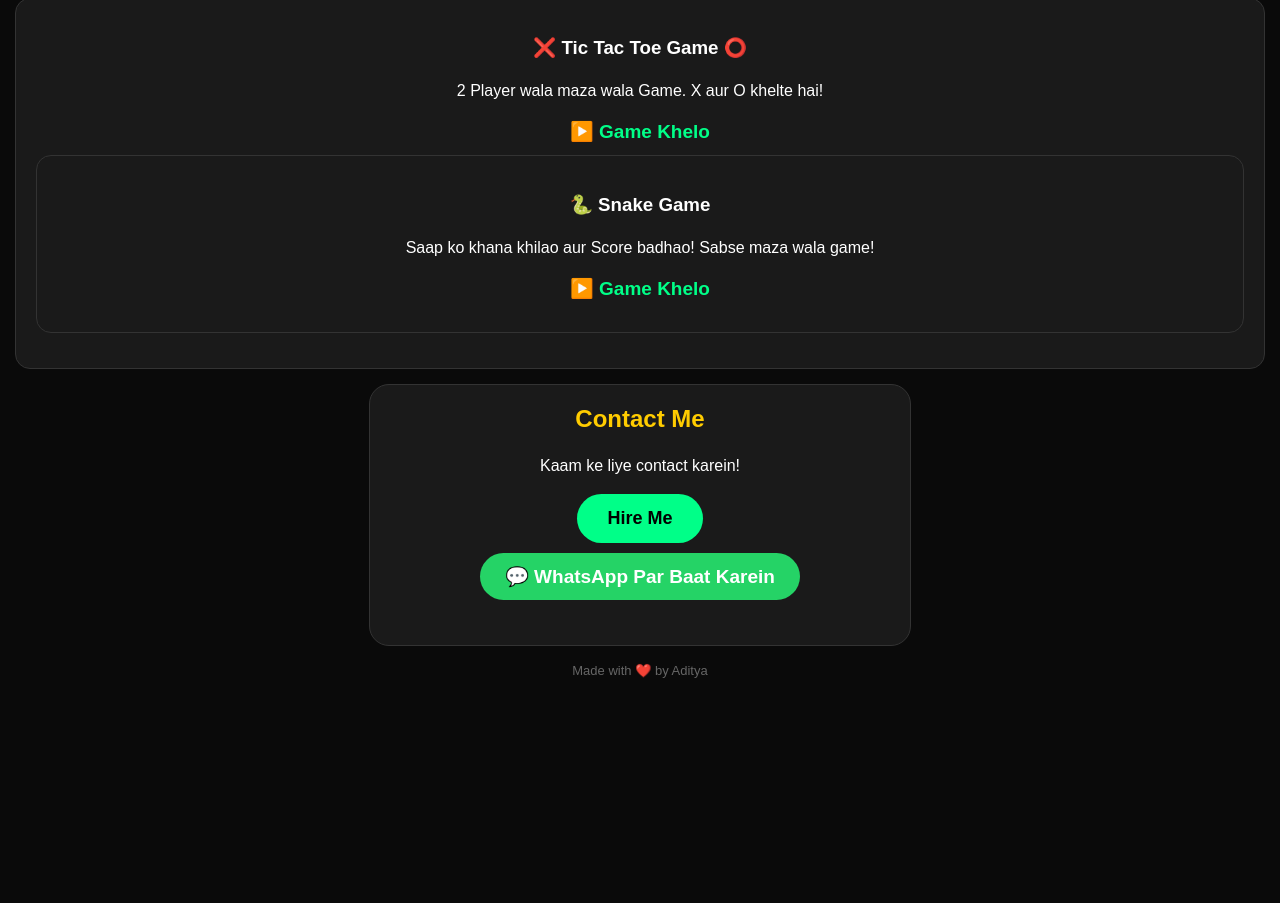
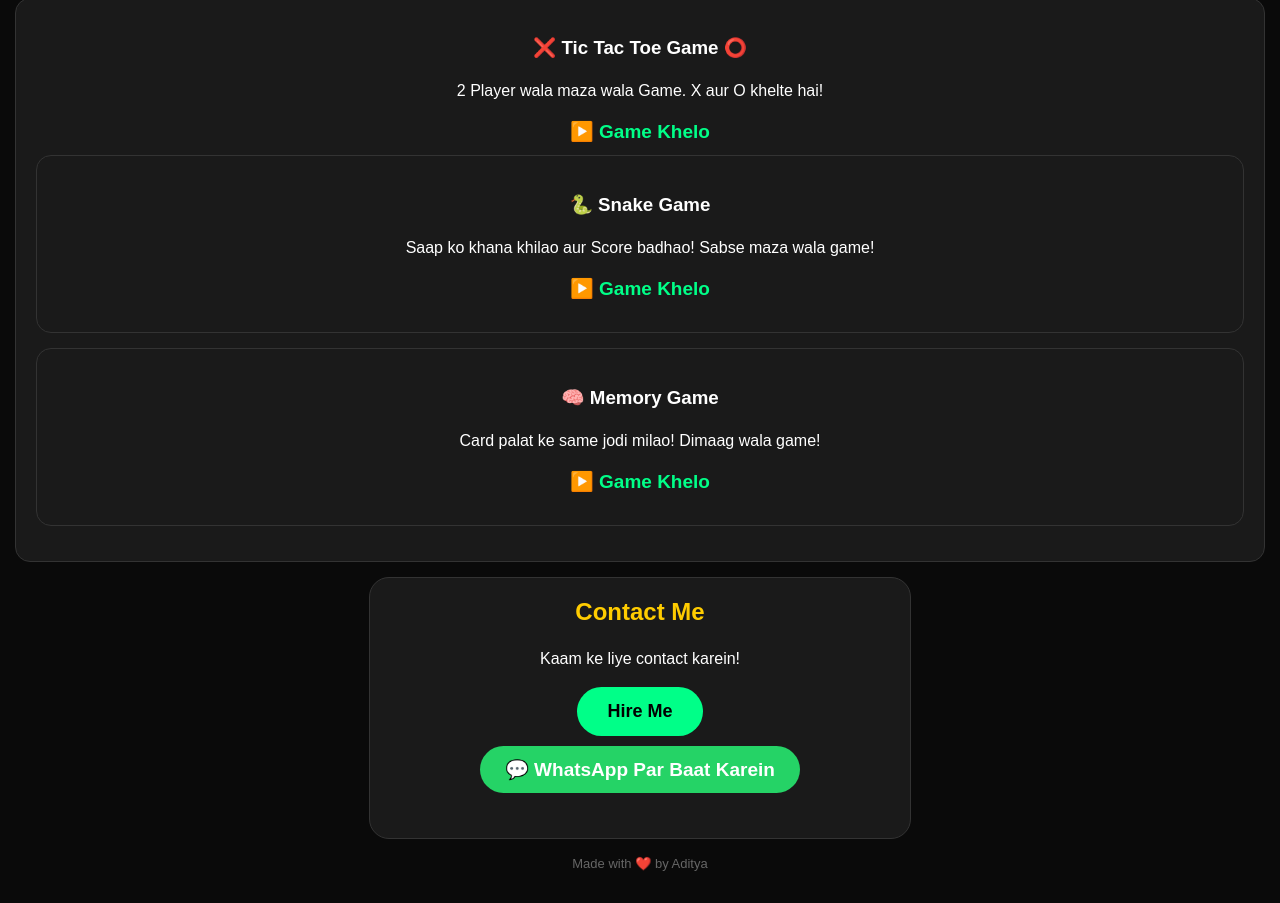
Before and after one commit to mannuply-sudo/mannuply-sudo.github.io, a plain HTML site: page index.html in a window 1280 px wide. Shown: the part 818-1721 px from the top of the page. Before the commit the page ends 1528 px from the top, so only its background shows below. Drawn offline with Linux system fonts and the light colour scheme.

Commit message:
Update index.html

```diff
--- a/index.html
+++ b/index.html
@@ -52,6 +52,12 @@ a { color: #00ff88; text-decoration: none; display: block; margin: 12px; font-si
 <p>Saap ko khana khilao aur Score badhao! Sabse maza wala game!</p>
 <a href="snake.html" style="color: #00ff88; font-weight: bold; text-decoration: none;">▶️ Game Khelo</a>
 </div>
+<div style="background: #1a1a1a; padding: 20px; border-radius: 15px; border: 1px solid #333; margin-bottom: 15px;">
+<h3>🧠 Memory Game</h3>
+<p>Card palat ke same jodi milao! Dimaag wala game!</p>
+<a href="memory.html" style="color: #00ff88; font-weight: bold; text-decoration: none;">▶️ Game Khelo</a>
+</div>
+
 </div>
 <div class="box">
 <h2>Contact Me</h2>
```
